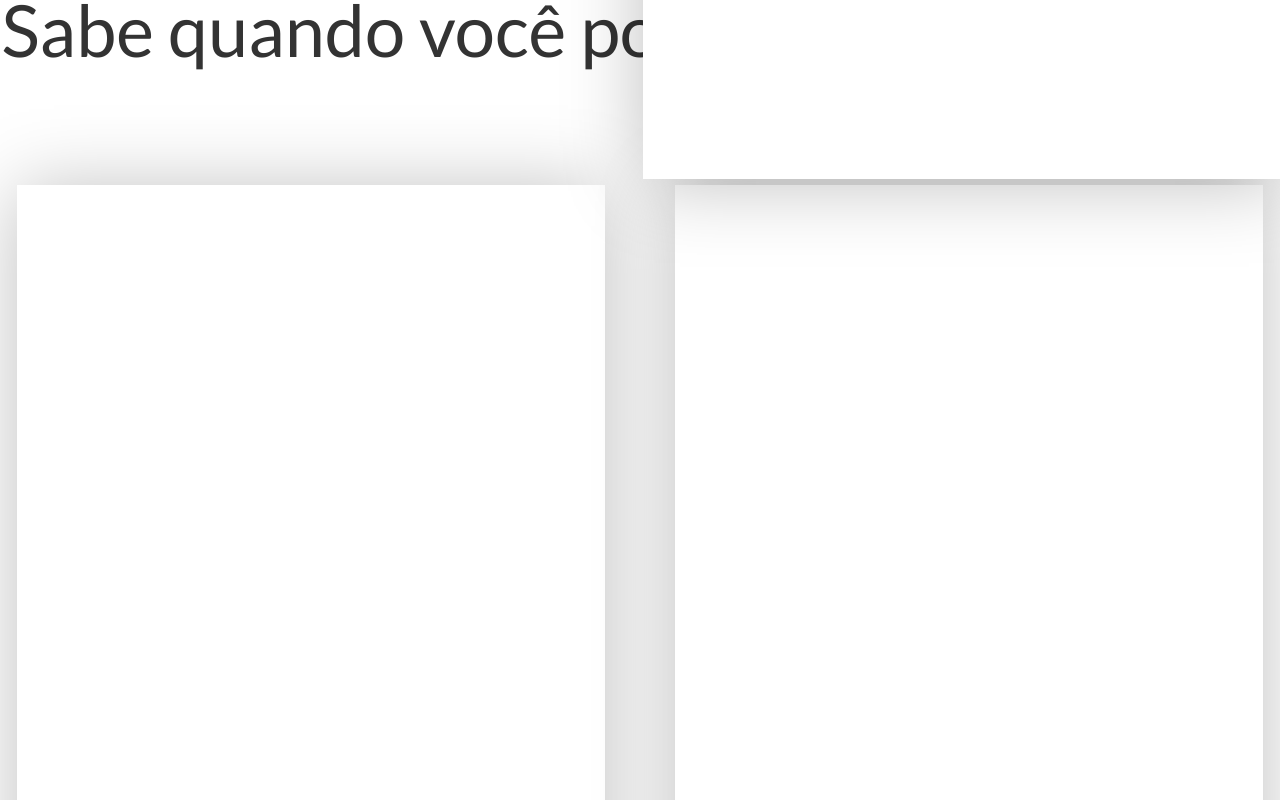
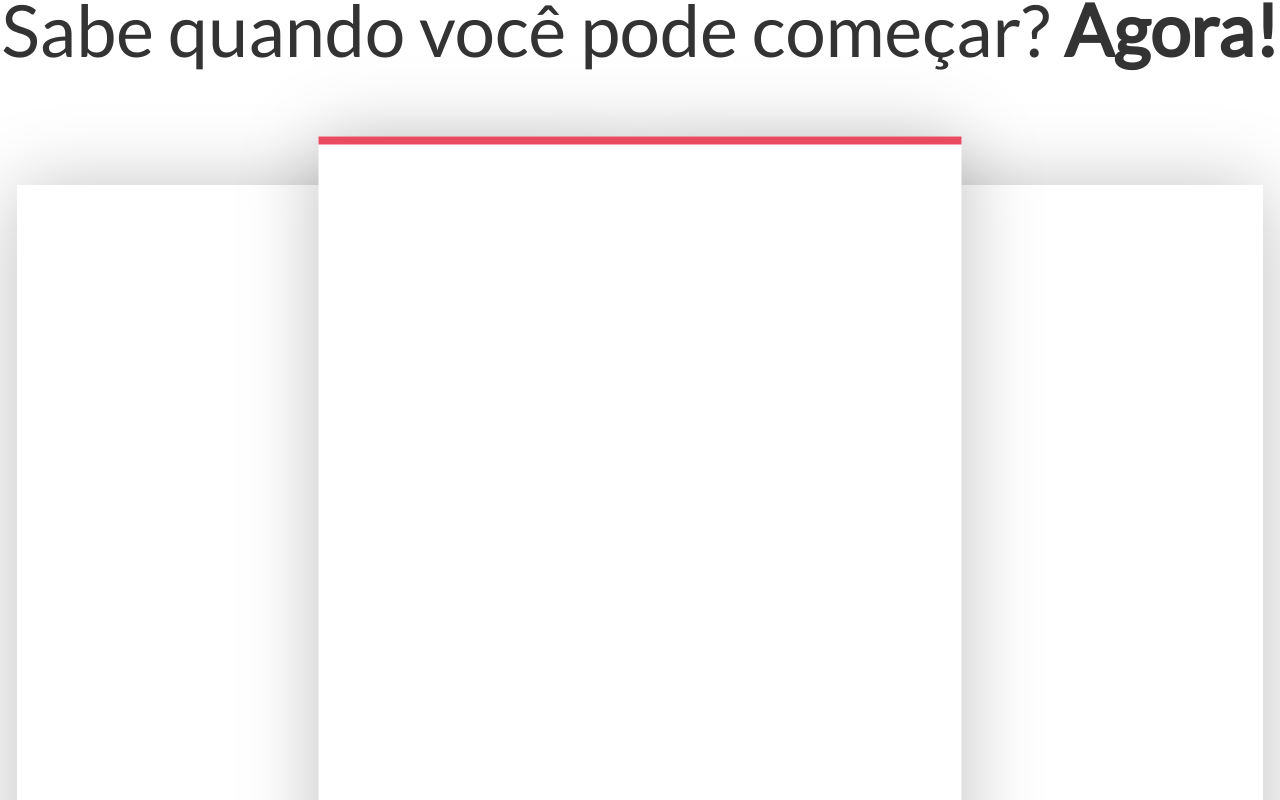
Before and after one commit to vinicius-of/prototipo-curso, a Svelte app: page / in a window 1280 px wide. Shown: the part 3720-4520 px from the top of the page. Built offline with nearby package versions, Linux system fonts and the light colour scheme.

Commit message:
Posição da tabela de preço central consertado

```diff
--- a/src/Content.svelte
+++ b/src/Content.svelte
@@ -3,7 +3,7 @@
         <div class="title-content">
             <h1>Cursinhos da Ordem dos Advogados do Brasil e diversas outras áreas</h1>
             <p>Venha para o local que mais aprova candidatos no Brasil!</p>
-            <a href="#">Comece a estudar agora</a>
+            <a href="estudar">Comece a estudar agora</a>
         </div>
         <div class="image-content">
             <img src="./assets/apresentacao.png" alt="Imagem de aprensentação">
--- a/src/Navbar.svelte
+++ b/src/Navbar.svelte
@@ -3,13 +3,13 @@
         <div>
             <ul>
                 <li><h1 id="logo">Logo</h1></li>
-                <li><a href="#">Como funciona</a></li>
-                <li><a href="#">Planos</a></li>
-                <li><a href="#">Contato</a></li>
+                <li><a href="1">Como funciona</a></li>
+                <li><a href="2">Planos</a></li>
+                <li><a href="3">Contato</a></li>
             </ul>
             <ul id="matricula">
-                <li><a href="#">Entrar</a></li>
-                <li><a href="#" id="btn-matricula">Matricular-se</a></li>
+                <li><a href="4">Entrar</a></li>
+                <li><a href="5" id="btn-matricula">Matricular-se</a></li>
             </ul>
         </div>
     </nav>
--- a/src/Price_item.svelte
+++ b/src/Price_item.svelte
@@ -13,15 +13,15 @@
         width: 588px;
         height: 962px;
         box-shadow: 0px 4px 74px rgba(0, 0, 0, 0.25);
-
     }
 
     .selected {
         position: absolute;
         width: 643px;
         height: 1051px;
-        left: 643px;
-        top: 2840px;
+        left: 50%;
+        top: 50%;
+        transform: translate(-50%,-50%);
         border-block-start: 8px solid #E84A5F;
     }
 
--- a/src/Prices.svelte
+++ b/src/Prices.svelte
@@ -9,12 +9,16 @@
 
 </script>
 
+            <!-- {#each itemList as item}
+                <li><Prices selected={item} /></li>
+            {/each} -->
+
 <main>
     <p>Sabe quando você pode começar? <strong>Agora!</strong></p>
     <ul class="carousel">
-        {#each itemList as item}
-             <li><Prices selected={item} /></li>
-        {/each}
+        <li><Prices /></li>
+        <li><Prices selected={true} /></li>
+        <li><Prices /></li>
     </ul>
 </main>
 
@@ -34,12 +38,17 @@
     .carousel {
         padding: 0;
 
+        position: relative;
         display: flex;
         justify-content: space-around;
         align-items: center;
 
+        /* display: flex;
+        justify-content: space-around;
+        align-items: center;
+
         display: -ms-flexbox;
-        display: -webkit-flex;
+        display: -webkit-flex; */
     }
 
 </style>
```
Also changed, not shown: 1 other file (tests, documents, lock files or other folders).
